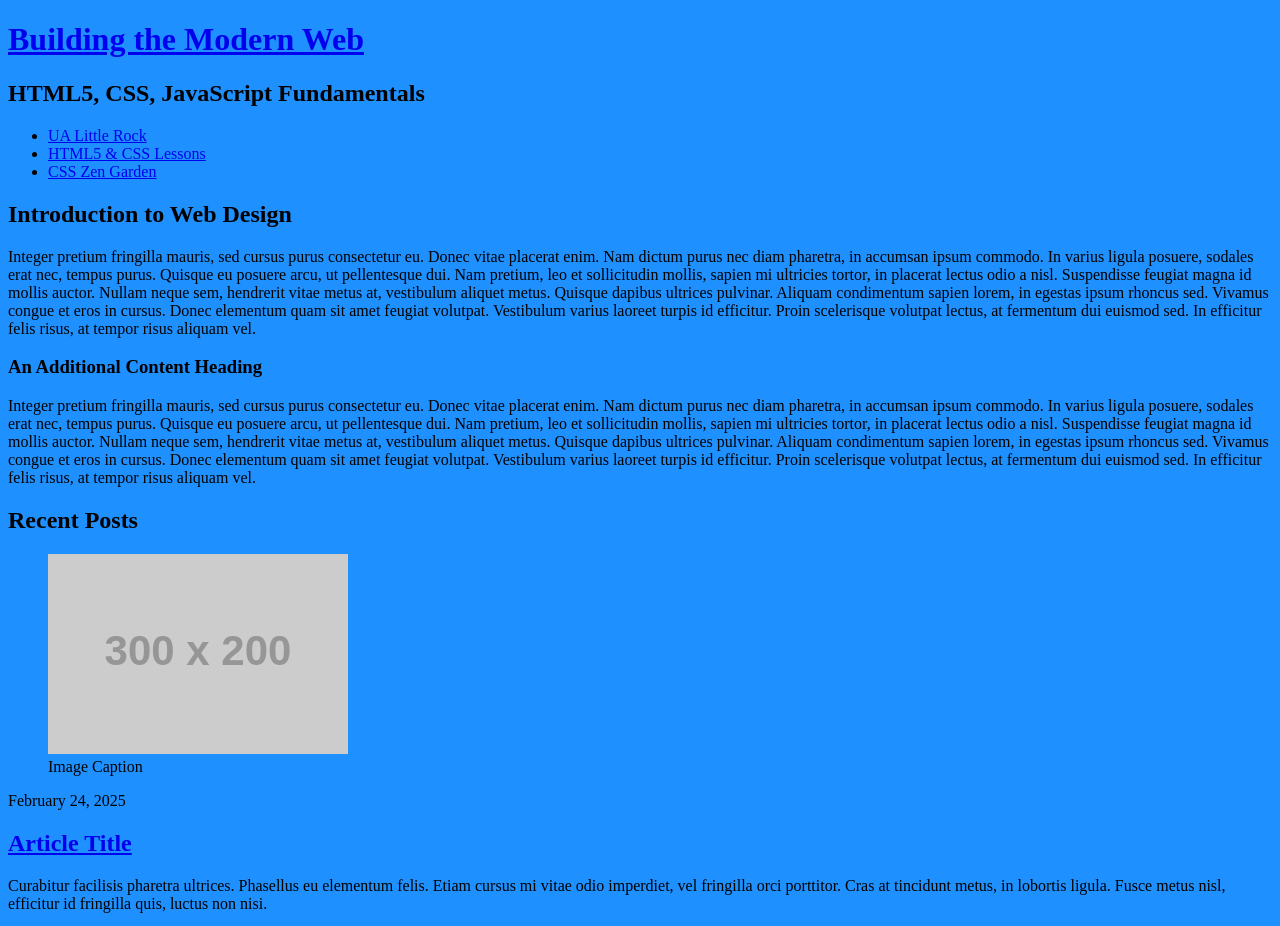
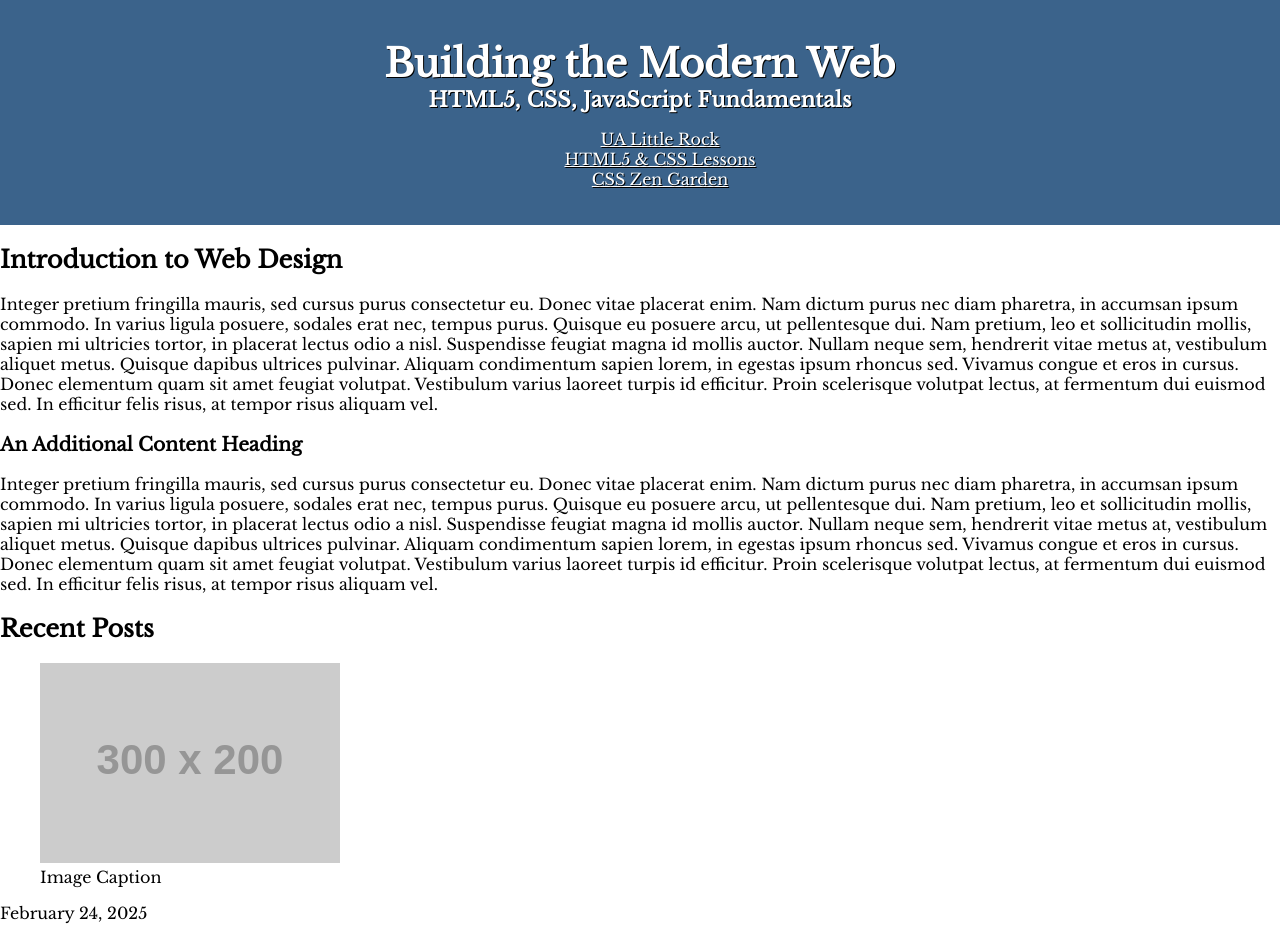
Before and after one commit to Shadowmize/ifsc-1310, a plain HTML site: page css-demo/index.html in a window 1280 px wide. Shown: the top 926 px of the page. Drawn offline with nearby package versions, Linux system fonts and the light colour scheme; placeholder pictures from the web are drawn by us.

Commit message:
added css 26

```diff
--- a/css-demo/assets/css/style.css
+++ b/css-demo/assets/css/style.css
@@ -1,5 +1,60 @@
 /* CSS Demo Stylesheet */
 
+/*  ---------------Box Sizing-----------------  */
+
+html {
+    box-sizing: border-box;
+  }
+  *,
+  *:before,
+  *:after {
+    box-sizing: inherit;
+  }
+
+
 body {
-background-color:dodgerblue;
+    font-family: "Libre Baskerville", serif;
+    font-weight: 400;
+    font-style: normal;
+    margin:0;
 }
+
+main{
+
+}
+
+header.primary{
+    background:#3b638b;
+    color:#ffffff;
+    text-align: center;
+    text-shadow:1px 1px #000 ;
+    padding: 20px 40px 20px 40px;
+
+}
+
+header.primary h1{
+    font-size: 2.4rem;
+    margin: 20px 0 0;
+}
+
+header.primary h1 a{
+    color:#ffffff;
+    text-decoration:none;
+}
+
+header.primary h2{
+    font-size: 1.3rem;
+    margin: 0;
+    letter-spacing: .2px
+}
+
+nav.primary{
+
+}
+nav.primary ul{}
+nav.primary ul li{
+    list-style-type:none;
+}
+nav.primary ul li a {
+    color:white;
+}
--- a/css-demo/index.html
+++ b/css-demo/index.html
@@ -5,8 +5,12 @@
   <meta charset="UTF-8">
   <meta name="description" content="Keyword rich narrative on site purpose">
   <meta name="author" content="Thomas Wallace">
+  <link rel="preconnect" href="https://fonts.googleapis.com">
+<link rel="preconnect" href="https://fonts.gstatic.com" crossorigin>
+<link href="https://fonts.googleapis.com/css2?family=Libre+Baskerville&display=swap" rel="stylesheet">
   <link href="assets/css/style.css" rel="stylesheet" />
 </head>
+
 <body>
   <main>
     <header role="banner" class="primary">
@@ -14,7 +18,7 @@
         <h1><a href="index.html">Building the Modern Web</a></h1>
         <h2>HTML5, CSS, JavaScript Fundamentals</h2>
       </div>
-      <nav role="navigation">
+      <nav role="navigation" class="primary">
         <ul>
           <li><a href="https://ualr.edu/">UA Little Rock</a></li>
           <li><a href="http://learn.shayhowe.com/html-css/getting-to-know-html/">HTML5 & CSS Lessons</a></li>
```
